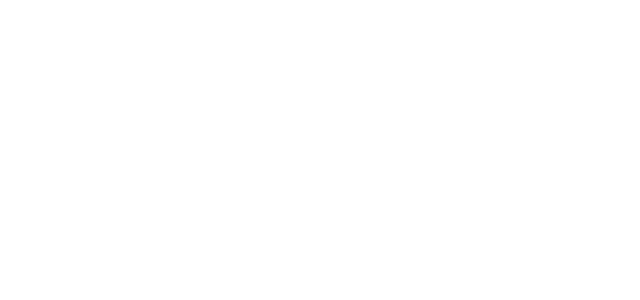
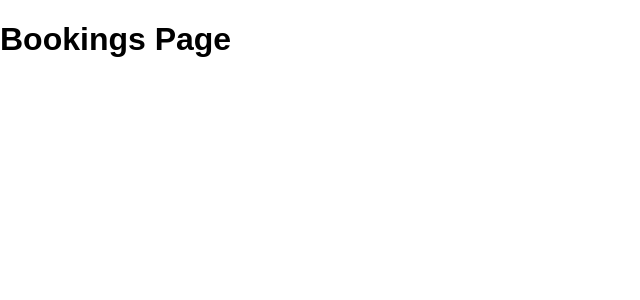
Before and after one commit to ajinkabeer/eventx, a React (Create React App) app in the folder frontend/: page /bookings in a window 1280 px wide. Shown: the top 300 px of the page, without its empty margins (0-640 px from the left). Built offline with nearby package versions, Linux system fonts and the light colour scheme.

Commit message:
Add basic pages

```diff
--- a/frontend/src/App.js
+++ b/frontend/src/App.js
@@ -1,15 +1,17 @@
 import React from "react";
 import { BrowserRouter, Route, Redirect, Switch } from "react-router-dom";
-import AuthPage from "./pages/Auth";
+import Login from "./pages/Login";
+import Bookings from "./pages/Bookings";
+import Events from "./pages/Events";
 
 function App() {
   return (
     <BrowserRouter>
       <Switch>
         <Redirect from="/" to="/login" exact />
-        <Route path="/login" component={AuthPage} />
-        <Route path="/events" component={null} />
-        <Route path="/bookings" component={null} />
+        <Route path="/login" component={Login} />
+        <Route path="/events" component={Events} />
+        <Route path="/bookings" component={Bookings} />
       </Switch>
     </BrowserRouter>
   );
--- /dev/null
+++ b/frontend/src/pages/Bookings.js
@@ -0,0 +1,9 @@
+import React, { Component } from "react";
+
+class Bookings extends Component {
+  render() {
+    return <h1>Bookings Page</h1>;
+  }
+}
+
+export default Bookings;
--- /dev/null
+++ b/frontend/src/pages/Events.js
@@ -0,0 +1,9 @@
+import React, { Component } from "react";
+
+class Events extends Component {
+  render() {
+    return <h1>Events Page</h1>;
+  }
+}
+
+export default Events;
```
Also changed, not shown: frontend/src/pages/Login.js (renamed from frontend/src/pages/Auth.js).
